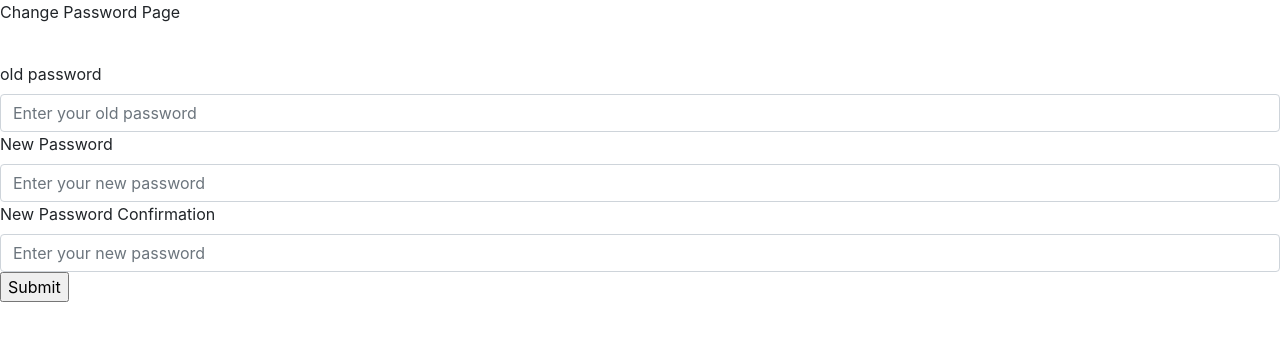
After one commit to RicardoMaravilla/EmotionsOnPage, a Django app: page /password/ in a window 1280 px wide. The commit adds this page. Shown: the top 341 px of the page. Run offline with Django 3.2, Linux system fonts and the light colour scheme; some libraries are stand-ins or nearby versions.

Commit message:
Change password se agregó
Change password se agregó

```diff
--- a/EmotionsOnPage/urls.py
+++ b/EmotionsOnPage/urls.py
@@ -24,4 +24,5 @@ urlpatterns = [
     path("register/", users_views.register_request, name="register"),
     path("login/", users_views.login_request, name="login"),
     path("logout/", users_views.logout_request, name= "logout"),
+    path("password/", users_views.change_psswd, name="change_psswd"), #para el cambio de password
 ]
--- /dev/null
+++ b/users/templates/change_psswd.html
@@ -0,0 +1,50 @@
+{% extends "header.html" %}
+
+{% block content %}
+
+
+{% block title %}Change Password Page{% endblock title %}
+
+    <h2 style="font-size: 25px;font-weight: 600;color:white">Change Password</h2>
+    <div class="body_container box box--big">
+		<!-- form starts here -->
+		<form id="change-password-form" method="post" action="#">
+            {% csrf_token %}
+			<div class="agile-field-txt">
+				<label>
+					<i class="fa fa-user" aria-hidden="true"></i> old password </label>
+				<input id="old_password" name="old_password" placeholder="Enter your old password" required=""
+                                   type="text" class="form-control">
+			</div>
+			<div class="agile-field-txt">
+				<label>
+					<i class="fa fa-envelope" aria-hidden="true"></i> New Password </label>
+					<input name="new_password1" type="password" class="form-control"
+					   placeholder="Enter your new password " required="" id="new_password1">
+			</div>
+			<div class="agile-field-txt">
+				<label>
+					<i class="fa fa-envelope" aria-hidden="true"></i> New Password Confirmation </label>
+					<input name="new_password2" type="password" class="form-control"
+					   placeholder="Enter your new password " required="" id="new_password2">
+			</div>
+				{% if form.errors %}
+                    {% for field in form %}
+						{{field.name}}
+                        {% for error in field.errors %}
+                            <p style="color: red">{{ error }}</p>
+                        {% endfor %}
+                    {% endfor %}
+                {% endif %}
+			<div class="w3ls-bot">
+				<div class="form-end">
+					<input type="submit" value="Submit">
+				</div>
+				<div class="clearfix"></div>
+                <br/>
+
+			</div>
+
+		</form>
+	</div>
+{% endblock %}
--- a/users/templates/login.html
+++ b/users/templates/login.html
@@ -13,6 +13,7 @@
     <button class="btn btn-primary" type="submit">Login</button>
   </form>
   <p class="text-center">Don't have an account? <a href="/register">Create an account</a>.</p>
+  <p class="text-center"><a href="/password">Forgot password?</a></p>
 </div>
 
 {% endblock %}
--- a/users/views.py
+++ b/users/views.py
@@ -7,6 +7,7 @@ from django.contrib.auth.forms import AuthenticationForm
 from django.contrib import messages
 from users.views_helpers import look_user
 from users.forms import NewUserForm
+from django.contrib.auth.forms import PasswordChangeForm #Pal password change
 
 # Create your views here.
 
@@ -45,9 +46,30 @@ def logout_request(request):
 	messages.info(request, "You have successfully logged out.")
 	return redirect("main:index")
 
+
 # Modificar para nombres en register
+
+
 # Agregar el cambio de password
+def change_psswd(request):
+    if request.method == 'POST':
+        form = PasswordChangeForm(request.user, request.POST)
+        if form.is_valid():
+            user = form.save()
+            update_session_auth_hash(request, user)  # Important!
+            messages.success(request, 'Your password was successfully updated!')
+            return redirect('login')
+        else:
+            messages.error(request, 'Please correct the error below.')
+    else:
+        form = PasswordChangeForm(request.user)
+    return render(request=request, template_name="change_psswd.html", context={"change_psswd":form})
+
+
 # Login con email en vez de username
+
+
+
 """
 def login(request):
     email_user = request.GET["email"]
```
Also changed, not shown: 1 other file.
